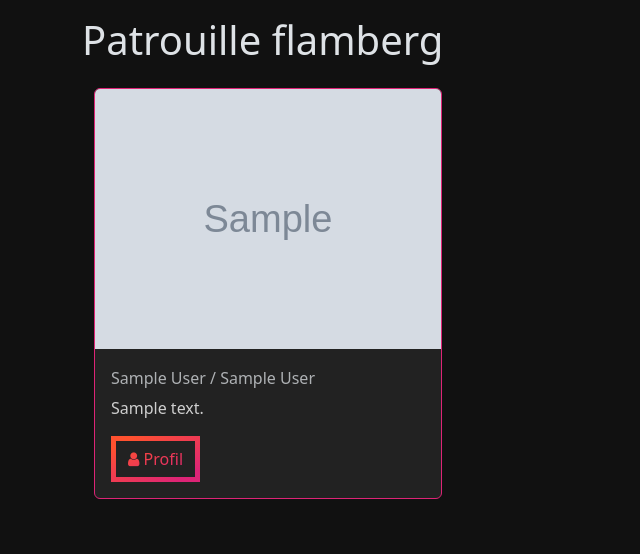
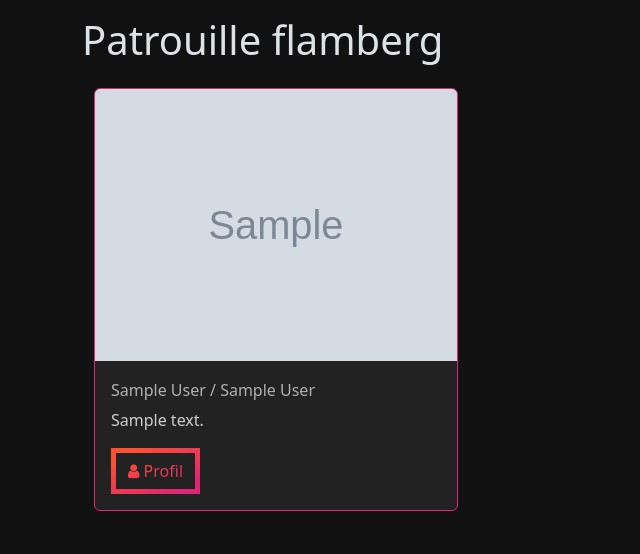
Before and after one commit to alexarnimueller/tschugger, a Flask app: page /people/ in a window 1280 px wide. Shown: the part 57-611 px from the top of the page, without its empty margins (0-640 px from the left). Run offline with Flask 3, Linux system fonts and the light colour scheme; the visitor is signed in with stand-in values (Sample User, id 1); tables that the repository leaves empty hold one stand-in row (values such as "Sample post"); grey boxes marked "Sample" are stand-in pictures; some libraries are stand-ins or nearby versions.

Commit message:
:construction: wip

```diff
--- a/app/app/templates/tschugger.html
+++ b/app/app/templates/tschugger.html
@@ -4,9 +4,9 @@
 {% block content %}
 <h1 class="my-3">{% block title %}{{ title }}{% endblock %}</h1>
 <div class="container mx-auto mt-4">
-  <div class="row" data-masonry='{"percentPosition": true }'>
+  <div class="card-deck">
   {% for member in members %}
-    <div class="col-sm-6 col-lg-4 mb-4">
+    <div class="col-md-4">
       <div class="card">
         <a href="{{member.id}}">
           <img src="/static/images/{{member.img}}" class="card-img-top" alt="">
```
